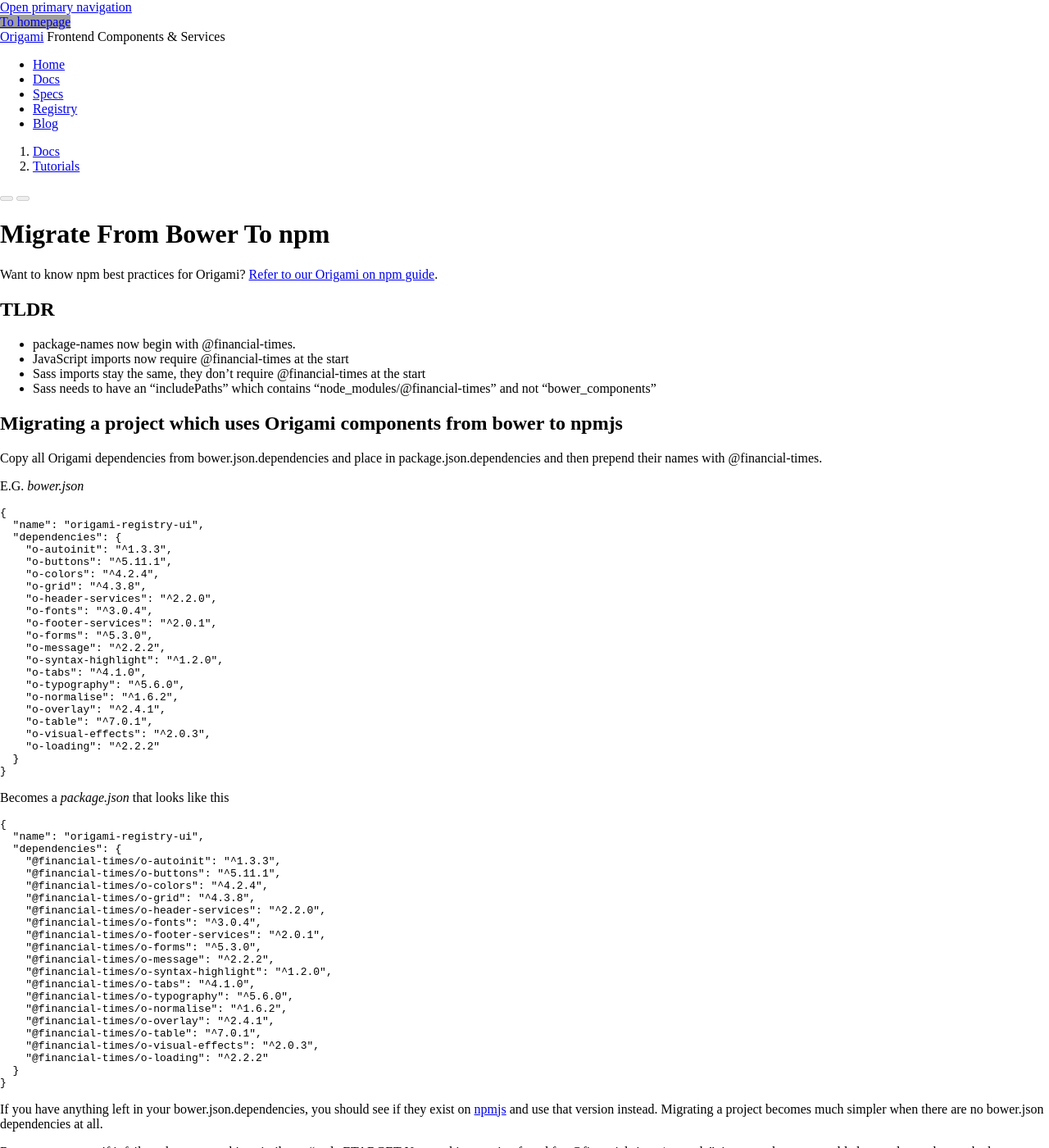
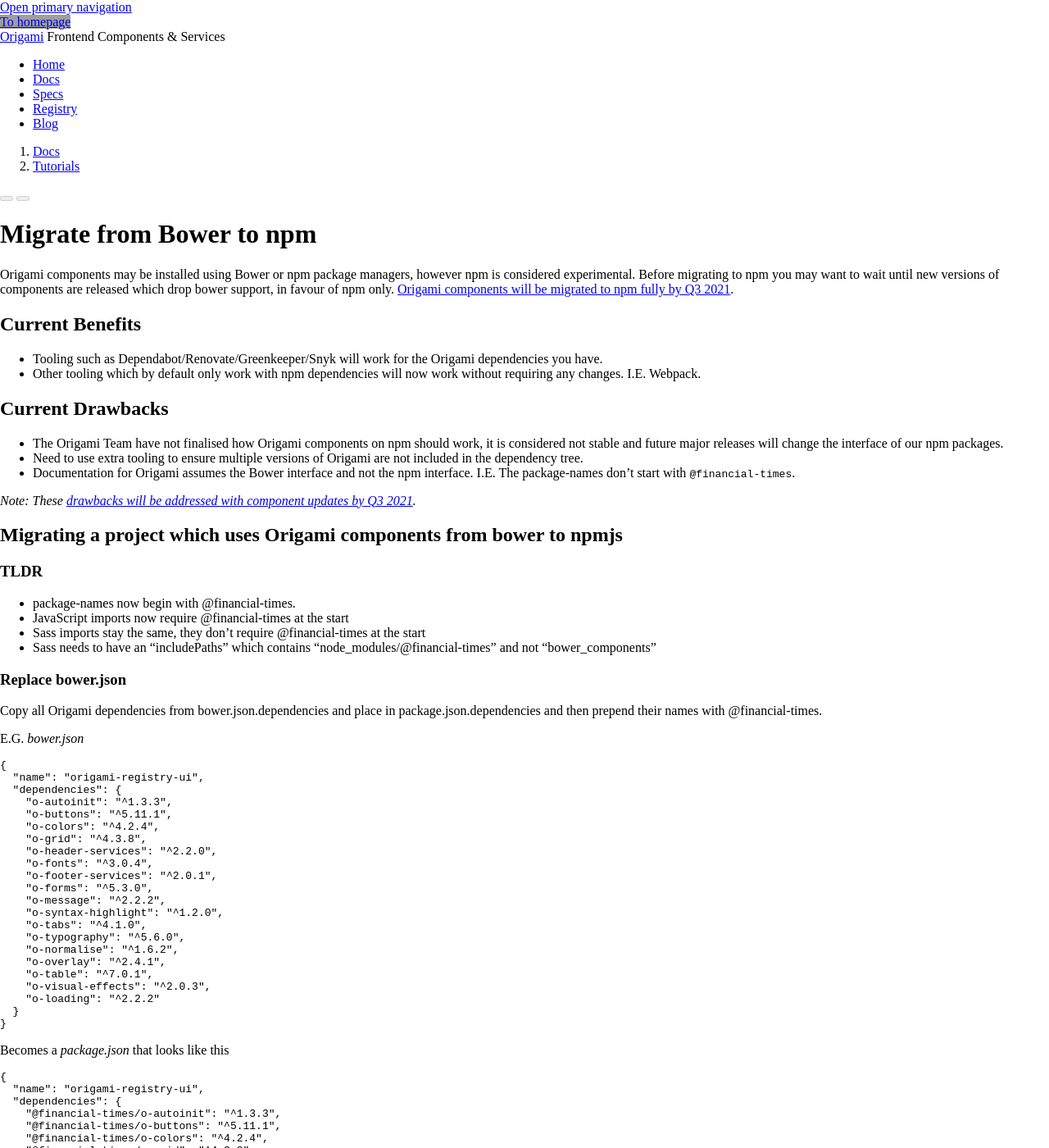
Before and after one commit to Financial-Times/origami-website, a Jekyll site: the page built from _tutorials/bower-to-npm.md, in a window 1280 px wide and 1400 px high. Shown: the whole window at 82% size. Built offline with Jekyll 4.4.1, drawn with Linux system fonts in a browser that asks for light colours; a style sheet for code colours, icons or effects is not loaded; some of the changed text lies outside the part shown; grey boxes are pictures that could not be loaded.

Commit message:
Consolidate npm tutorials
- Avoids duplications.
- Avoids missing details, as information is split across two
tutorials.
- Warns that the current bower to npm work is not complete (probably
should wait).
- We can update this page when current bower to npm work is complete.
:tada:

````diff
--- a/_tutorials/bower-to-npm.md
+++ b/_tutorials/bower-to-npm.md
@@ -1,21 +1,40 @@
 ---
-title: Migrate From Bower To npm
+title: Migrate from Bower to npm
 description: An advanced tutorial which explains how to migrate from installing Origami components via Bower, to installing them via npm.
 cta: Learn how to migrate to npm
+
+# Redirect from legacy URLs
+redirect_from:
+  - /docs/tutorials/npm/
 ---
 
 # {{page.title}}
 
-Want to know npm best practices for Origami? [Refer to our Origami on npm guide](/docs/tutorials/npm/).
+Origami components may be installed using Bower or npm package managers, however npm is considered experimental. Before migrating to npm you may want to wait until new versions of components are released which drop bower support, in favour of npm only. [Origami components will be migrated to npm fully by Q3 2021](/blog/2021/01/18/deprecating-bower-and-origami-via-npm/).
 
-## TLDR
+## Current Benefits
+
+- Tooling such as Dependabot/Renovate/Greenkeeper/Snyk will work for the Origami dependencies you have.
+- Other tooling which by default only work with npm dependencies will now work without requiring any changes. I.E. Webpack.
+
+## Current Drawbacks
+
+- The Origami Team have not finalised how Origami components on npm should work, it is considered not stable and future major releases will change the interface of our npm packages.
+- Need to use extra tooling to ensure multiple versions of Origami are not included in the dependency tree.
+- Documentation for Origami assumes the Bower interface and not the npm interface. I.E. The package-names don't start with `@financial-times`.
+
+_Note: These [drawbacks will be addressed with component updates by Q3 2021](/blog/2021/01/18/deprecating-bower-and-origami-via-npm/)._
+
+## Migrating a project which uses Origami components from bower to npmjs
+
+### TLDR
 - package-names now begin with @financial-times.
 - JavaScript imports now require @financial-times at the start
 - Sass imports stay the same, they don't require @financial-times at the start
 - Sass needs to have an "includePaths" which contains "node_modules/@financial-times" and not "bower_components"
 
-## Migrating a project which uses Origami components from bower to npmjs
 
+### Replace bower.json
 
 Copy all Origami dependencies from bower.json.dependencies and place in package.json.dependencies and then prepend their names with @financial-times.
 
@@ -86,7 +107,36 @@ If you are doing any `require`/`import` calls to files within the `src` folder,
 E.G.
 `import Layout from "o-layout/src/js/layout";` would become `import Layout from "@financial-times/o-layout/dist/js/layout";`
 
-If using Sass from Origami, you do not need to change the `@import` or `@include` however you will need to update the Sass-compiler's IncludePath to have `node_modules` and `node_modules/@financial-times`, instead of `bower_components`.
+### Update Sass imports
+
+If using Sass from Origami, you do not need to change the `@import` or `@include` however you will need to update the Sass-compiler's `includePaths` option to list `node_modules` and `node_modules/@financial-times`, instead of `bower_components`.
+
+This can usually be done via the `.sassrc` file, like below:
+```json
+{
+	"includePaths": [
+        "node_modules",
+        "node_modules/@financial-times"
+    ]
+}
+```
+
+### Avoid multiple versions of Origami in the dependency tree
+
+There is a tool called [is-origami-flat](https://www.npmjs.com/package/is-origami-flat) which can be used to report about any Origami packages which are included with more than one version. E.G. Detecting that `@financial-times/o-table@6` and `@financial-times/o-table@7` are both in the dependency tree.
+
+Below we will set up [is-origami-flat](https://www.npmjs.com/package/is-origami-flat) to fail a project which has multiple versions of Origami dependencies.
+
+Here is how to use it with an npm/yarn/pnpm project:
+
+
+1. Run the package `is-origami-flat` before `npm pack`/`npm publish`/`npm install` by adding a `prepare` script to the `package.json`.
+
+``` json
+{
+    "prepare": "npx is-origami-flat"
+}
+```
 
 ## Troubleshooting
 
````
Also changed, not shown: other parts of _tutorials/bower-to-npm.md (+2 -0 lines), _tutorials/npm.md (deleted, +0 -57 lines).
